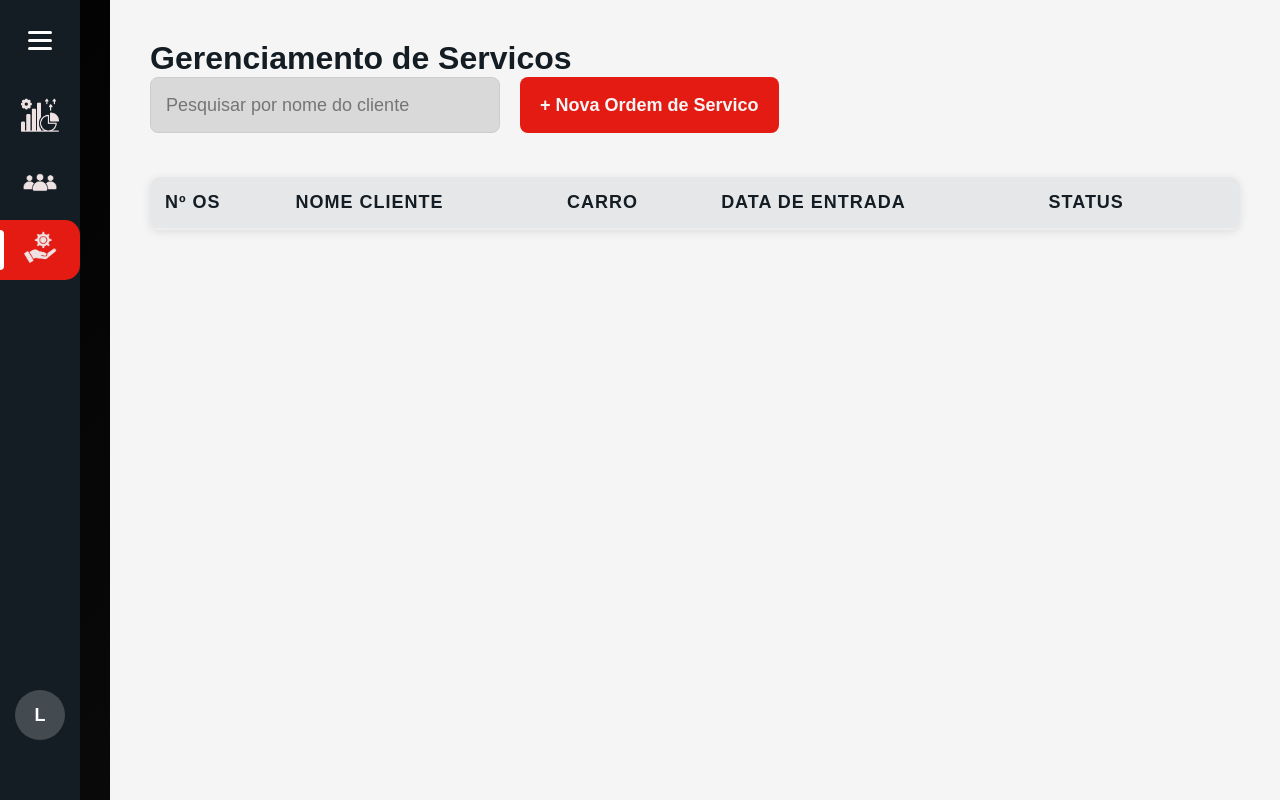
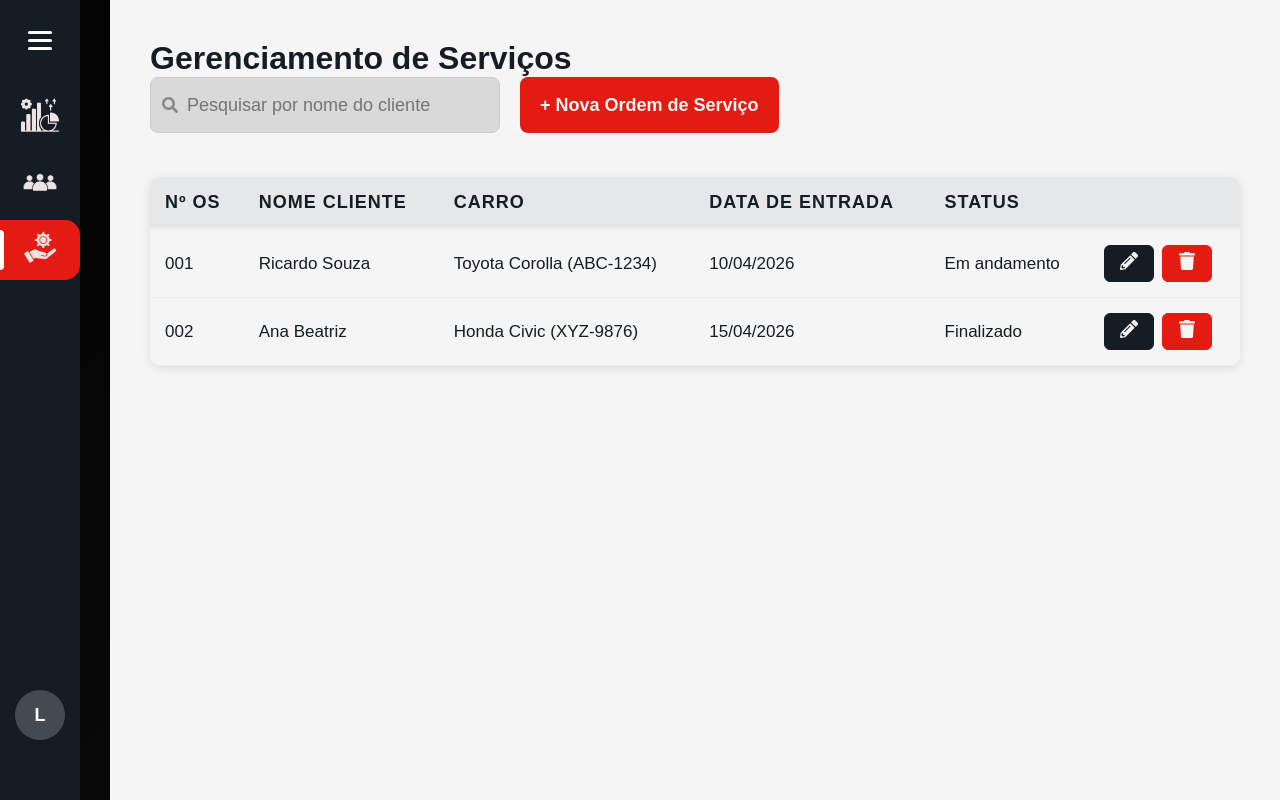
Before and after one commit to grupo-PI-09/Frontend, a React (Vite) app in the folder rr-maxx/: page /ordemServico in a window 1280 px wide. Built offline with nearby package versions, Linux system fonts and the light colour scheme.

Commit message:
adicionando acessibilidade no site

```diff
--- a/rr-maxx/index.html
+++ b/rr-maxx/index.html
@@ -1,5 +1,5 @@
 <!doctype html>
-<html lang="en">
+<html lang="pt-BR">
   <head>
     <meta charset="UTF-8" />
     <link rel="icon" type="image/svg+xml" href="/favicon.svg" />
--- a/rr-maxx/package.json
+++ b/rr-maxx/package.json
@@ -14,6 +14,7 @@
     "react": "^19.2.4",
     "react-apexcharts": "^2.1.0",
     "react-dom": "^19.2.4",
+    "react-icons": "^5.6.0",
     "react-router-dom": "^7.14.1"
   },
   "devDependencies": {
--- a/rr-maxx/src/componentes/SideBar.jsx
+++ b/rr-maxx/src/componentes/SideBar.jsx
@@ -207,7 +207,7 @@ export function SideBar({ collapsed, setCollapsed }) {
                     </div>
                     <div className={`menu-item ${currentPage === 'cliente' ? 'active' : ''}`} onClick={() => handleMenuClick('cliente')}>
                         <img src={imgCliente} className="menu-icon" />
-                        <span>Cliente</span>
+                        <span>Clientes</span>
                     </div>
                     <div className={`menu-item ${currentPage === 'ordemServico' ? 'active' : ''}`} onClick={() => handleMenuClick('ordemServico')}>
                         <img src={imgOrdem} className="menu-icon" />
--- a/rr-maxx/src/componentes/cliente.jsx
+++ b/rr-maxx/src/componentes/cliente.jsx
@@ -1,3 +1,5 @@
+import { FaSearch, FaPencilAlt, FaTrash } from 'react-icons/fa'
+
 export function Cliente() {
     return (
         <main id="main-content">
@@ -5,10 +7,24 @@ export function Cliente() {
                 <h1>Gerenciamento de Clientes e Veículos</h1>
 
                 <div className="header-actions">
-                    <div className="search-box">
-                        <input type="text" id="inputSearch" placeholder="Pesquisar cliente por nome" />
+                    <div className="search-box" style={{ position: 'relative' }}>
+                        <FaSearch style={{
+                            position: 'absolute',
+                            left: '12px',
+                            top: '50%',
+                            transform: 'translateY(-50%)',
+                            color: '#888',
+                            fontSize: '16px'
+                        }} />
+                        <input
+                            type="text"
+                            id="inputSearch"
+                            placeholder="Pesquisar cliente por nome"
+                            aria-label="Pesquisar cliente por nome"
+                            style={{ paddingLeft: '36px' }}
+                        />
                     </div>
-                    <button className="btn-new-client" type="button">
+                    <button className="btn-new-client" type="button" aria-label="Adicionar novo cadastro">
                         + Novo Cadastro
                     </button>
                 </div>
@@ -30,8 +46,12 @@ export function Cliente() {
                             <td>(11) 98888-7777</td>
                             <td>Toyota Corolla (ABC-1234)</td>
                             <td>
-                                <button className="btn-detalhes">Ver mais</button>
-                                <button className="btn-excluir">Excluir</button>
+                                <button className="btn-detalhes" aria-label="Ver mais detalhes de Ricardo Souza">
+                                    <FaPencilAlt />
+                                </button>
+                                <button className="btn-excluir" aria-label="Excluir Ricardo Souza">
+                                    <FaTrash />
+                                </button>
                             </td>
                         </tr>
                         <tr>
@@ -40,8 +60,12 @@ export function Cliente() {
                             <td>(11) 97777-6666</td>
                             <td>Honda Civic (XYZ-9876)</td>
                             <td>
-                                <button className="btn-detalhes">Ver mais</button>
-                                <button className="btn-excluir">Excluir</button>
+                                <button className="btn-detalhes" aria-label="Ver mais detalhes de Ana Beatriz">
+                                    <FaPencilAlt />
+                                </button>
+                                <button className="btn-excluir" aria-label="Excluir Ana Beatriz">
+                                    <FaTrash />
+                                </button>
                             </td>
                         </tr>
                     </tbody>
@@ -52,7 +76,7 @@ export function Cliente() {
                 <div className="modal-content">
                     <div className="modal-header">
                         <h2 id="modal-titulo">Cadastro Cliente + Veículo</h2>
-                        <span className="close-modal">&times;</span>
+                        <span className="close-modal" aria-label="Fechar modal">&times;</span>
                     </div>
 
                     <div className="modal-body">
@@ -60,40 +84,40 @@ export function Cliente() {
                             <h3 className="section-title">DADOS DO CLIENTE</h3>
 
                             <div className="input-group full">
-                                <label>Nome Completo *</label>
-                                <input type="text" placeholder="Ex: João Silva" />
+                                <label htmlFor="nome-completo">Nome Completo *</label>
+                                <input id="nome-completo" type="text" placeholder="Ex: João Silva" aria-required="true" />
                             </div>
 
                             <div className="row">
                                 <div className="input-group">
-                                    <label>CPF *</label>
-                                    <input type="text" placeholder="000.000.000-00" />
+                                    <label htmlFor="cpf">CPF *</label>
+                                    <input id="cpf" type="text" placeholder="000.000.000-00" aria-required="true" />
                                 </div>
                                 <div className="input-group">
-                                    <label>Telefone</label>
-                                    <input type="text" placeholder="(11) 99999-9999" />
+                                    <label htmlFor="telefone">Telefone</label>
+                                    <input id="telefone" type="text" placeholder="(11) 99999-9999" />
                                 </div>
                             </div>
 
                             <div className="input-group full">
-                                <label>E-mail</label>
-                                <input type="email" placeholder="exemplo@email.com" />
+                                <label htmlFor="email">E-mail</label>
+                                <input id="email" type="email" placeholder="exemplo@email.com" />
                             </div>
 
                             <div className="row">
                                 <div className="input-group">
-                                    <label>CEP</label>
-                                    <input type="text" placeholder="00000-000" />
+                                    <label htmlFor="cep">CEP</label>
+                                    <input id="cep" type="text" placeholder="00000-000" />
                                 </div>
                                 <div className="input-group">
-                                    <label>Complemento</label>
-                                    <input type="text" placeholder="Apto, bloco..." />
+                                    <label htmlFor="complemento">Complemento</label>
+                                    <input id="complemento" type="text" placeholder="Apto, bloco..." />
                                 </div>
                             </div>
 
                             <div className="input-group full">
-                                <label>Endereço</label>
-                                <input type="text" placeholder="Rua, número, bairro — UF" />
+                                <label htmlFor="endereco">Endereço</label>
+                                <input id="endereco" type="text" placeholder="Rua, número, bairro — UF" />
                             </div>
                         </div>
 
@@ -106,33 +130,33 @@ export function Cliente() {
 
                                     <div className="row">
                                         <div className="input-group">
-                                            <label>Modelo *</label>
-                                            <input type="text" placeholder="Ex: Civic EXL" />
+                                            <label htmlFor="modelo">Modelo *</label>
+                                            <input id="modelo" type="text" placeholder="Ex: Civic EXL" aria-required="true" />
                                         </div>
                                         <div className="input-group">
-                                            <label>Marca *</label>
-                                            <input type="text" placeholder="Ex: Honda" />
+                                            <label htmlFor="marca">Marca *</label>
+                                            <input id="marca" type="text" placeholder="Ex: Honda" aria-required="true" />
                                         </div>
                                     </div>
 
                                     <div className="row-triple">
                                         <div className="input-group">
-                                            <label>Placa *</label>
-                                            <input type="text" placeholder="ABC-1234" />
+                                            <label htmlFor="placa">Placa *</label>
+                                            <input id="placa" type="text" placeholder="ABC-1234" aria-required="true" />
                                         </div>
                                         <div className="input-group">
-                                            <label>Ano</label>
-                                            <input type="text" placeholder="2022" />
+                                            <label htmlFor="ano">Ano</label>
+                                            <input id="ano" type="text" placeholder="2022" />
                                         </div>
                                         <div className="input-group">
-                                            <label>KM atual</label>
-                                            <input type="text" placeholder="45.000" />
+                                            <label htmlFor="km">KM atual</label>
+                                            <input id="km" type="text" placeholder="45.000" />
                                         </div>
                                     </div>
 
                                     <div className="input-group full">
-                                        <label>Combustível</label>
-                                        <select>
+                                        <label htmlFor="combustivel">Combustível</label>
+                                        <select id="combustivel" aria-label="Selecione o tipo de combustível">
                                             <option value="">Selecione...</option>
                                             <option value="flex">Flex</option>
                                             <option value="gasolina">Gasolina</option>
@@ -142,15 +166,15 @@ export function Cliente() {
                                 </div>
                             </div>
 
-                            <button type="button" className="btn-add-more">
+                            <button type="button" className="btn-add-more" aria-label="Adicionar outro veículo">
                                 + Adicionar outro veículo
                             </button>
                         </div>
                     </div>
 
                     <div className="modal-footer">
-                        <button type="button" className="btn-cancelar">Cancelar</button>
-                        <button type="button" className="btn-salvar">Salvar Cadastro</button>
+                        <button type="button" className="btn-cancelar" aria-label="Cancelar cadastro">Cancelar</button>
+                        <button type="button" className="btn-salvar" aria-label="Salvar cadastro">Salvar Cadastro</button>
                     </div>
                 </div>
             </div>
--- a/rr-maxx/src/componentes/ordemServico.jsx
+++ b/rr-maxx/src/componentes/ordemServico.jsx
@@ -1,32 +1,79 @@
+import { FaSearch, FaPencilAlt, FaTrash } from 'react-icons/fa'
+
 export function OrdemServico() {
     return (
         <main id="main-content">
             <div className="container">
-                <h1>Gerenciamento de Servicos</h1>
+                <h1>Gerenciamento de Serviços</h1>
 
                 <div className="header-actions">
-                    <div className="search-box">
-                        <input type="text" id="inputSearch" placeholder="Pesquisar por nome do cliente" />
+                    <div className="search-box" style={{ position: 'relative' }}>
+                        <FaSearch style={{
+                            position: 'absolute',
+                            left: '12px',
+                            top: '50%',
+                            transform: 'translateY(-50%)',
+                            color: '#888',
+                            fontSize: '16px'
+                        }} />
+                        <input
+                            type="text"
+                            id="inputSearch"
+                            placeholder="Pesquisar por nome do cliente"
+                            aria-label="Pesquisar ordem de serviço por nome do cliente"
+                            style={{ paddingLeft: '36px' }}
+                        />
                     </div>
-                    <button className="btn-new-client" type="button">
-                        + Nova Ordem de Servico
+                    <button className="btn-new-client" type="button" aria-label="Adicionar nova ordem de serviço">
+                        + Nova Ordem de Serviço
                     </button>
                 </div>
 
                 <p className="feedback" id="feedback" aria-live="polite"></p>
 
-                <table className="client-table" id="tableClients">
+                <table className="client-table" id="tableClients" aria-label="Tabela de ordens de serviço">
                     <thead>
                         <tr>
-                            <th>Nº OS</th>
-                            <th>Nome Cliente</th>
-                            <th>Carro</th>
-                            <th>Data de entrada</th>
-                            <th>Status</th>
-                            <th></th>
+                            <th scope="col">Nº OS</th>
+                            <th scope="col">Nome Cliente</th>
+                            <th scope="col">Carro</th>
+                            <th scope="col">Data de entrada</th>
+                            <th scope="col">Status</th>
+                            <th scope="col"></th>
                         </tr>
                     </thead>
-                    <tbody></tbody>
+                    <tbody>
+                        <tr>
+                            <td>001</td>
+                            <td>Ricardo Souza</td>
+                            <td>Toyota Corolla (ABC-1234)</td>
+                            <td>10/04/2026</td>
+                            <td>Em andamento</td>
+                            <td>
+                                <button className="btn-detalhes" aria-label="Ver mais detalhes da OS 001 de Ricardo Souza">
+                                    <FaPencilAlt />
+                                </button>
+                                <button className="btn-excluir" aria-label="Excluir OS 001 de Ricardo Souza">
+                                    <FaTrash />
+                                </button>
+                            </td>
+                        </tr>
+                        <tr>
+                            <td>002</td>
+                            <td>Ana Beatriz</td>
+                            <td>Honda Civic (XYZ-9876)</td>
+                            <td>15/04/2026</td>
+                            <td>Finalizado</td>
+                            <td>
+                                <button className="btn-detalhes" aria-label="Ver mais detalhes da OS 002 de Ana Beatriz">
+                                    <FaPencilAlt />
+                                </button>
+                                <button className="btn-excluir" aria-label="Excluir OS 002 de Ana Beatriz">
+                                    <FaTrash />
+                                </button>
+                            </td>
+                        </tr>
+                    </tbody>
                 </table>
             </div>
         </main>
```
Also changed, not shown: 1 other file (tests, documents, lock files or other folders).
